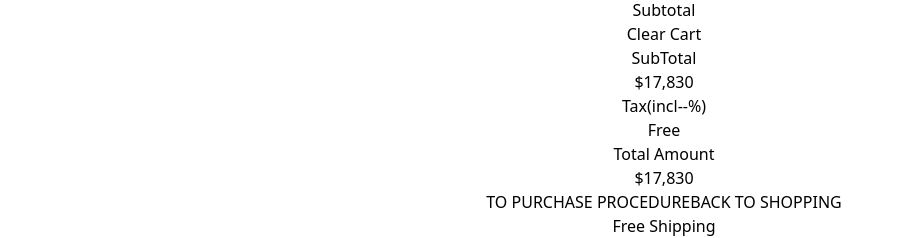
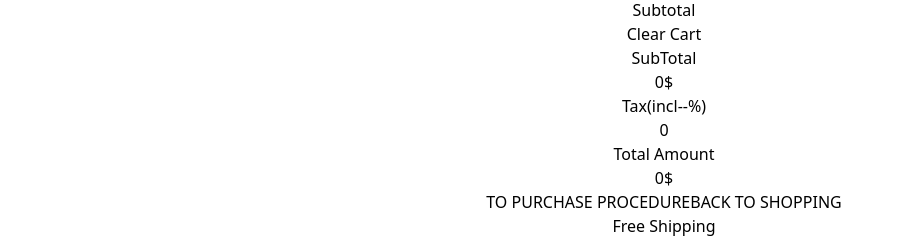
Before and after one commit to NguyenCaoNam/Costic, a React (Vite) app: page /cart in a window 1280 px wide. Shown: the part 261-499 px from the top of the page, without its empty margins (0-904 px from the left). Built offline with nearby package versions, Linux system fonts and the light colour scheme.

Commit message:
feat(costic): calculator price

```diff
--- a/src/Pages/CartProductPage.tsx
+++ b/src/Pages/CartProductPage.tsx
@@ -1,4 +1,4 @@
-import React from 'react'
+import React, { useEffect, useState } from 'react'
 import { useAppDispatch, useAppSelector } from '../hooks';
 import { clearProduct, clearProductById, decrementProduct, incrementProduct } from '../redux/rootSlice';
 import IconMinus from '../utils/icon/iconMinus';
@@ -7,12 +7,13 @@ import IconAdd from '../utils/icon/iconAdd';
 const CartProductPage = () => {
   const dispatch = useAppDispatch();
   const listProduct = useAppSelector(state => state.root.product)
+  const [totalAmount, setTotalAmount] = useState(0)
 
   const handleClearCart = () => {
     dispatch(clearProduct())
   }
 
-  const handleClearCartById = (id: string | number) => {
+  const handleClearCartById = (id: number) => {
     dispatch(clearProductById(id))
   }
 
@@ -24,6 +25,13 @@ const CartProductPage = () => {
   const handleAdd = (id: number | string) => {
     dispatch(incrementProduct(id))
   }
+
+  useEffect(() => {
+    const total = listProduct.reduce((acc, product) => {
+      return acc + product.currentPrice * product.quanlity;
+    }, 0);
+    setTotalAmount(total)
+  }, [listProduct])
 
   return (
     <div className='flex flex-col gap-[80px] items-center'>
@@ -71,15 +79,15 @@ const CartProductPage = () => {
           <div className='flex flex-col gap-[0px] items-center'>
             <div className='flex flex-row justify-between w-[340px] py-[24px] border-solid border-y-[1px] border-[#6E706E]'>
               <div className='text-[18px] text-right leading-[25px] text-black font-medium' >SubTotal</div>
-              <div className='text-[18px] text-right leading-[25px] text-[#6E706E] font-normal'>$17,830</div>
+              <div className='text-[18px] text-right leading-[25px] text-[#6E706E] font-normal'>{totalAmount}$</div>
             </div>
             <div className='flex flex-row justify-between w-[340px] py-[24px] border-solid border-b-[1px] border-[#6E706E]'>
               <div className='text-[18px] text-right leading-[25px] text-black font-medium'>Tax(incl--%)</div>
-              <div className='text-[18px] text-right leading-[25px] text-[#6E706E] font-normal'>Free</div>
+              <div className='text-[18px] text-right leading-[25px] text-[#6E706E] font-normal'>0</div>
             </div>
             <div className='flex flex-row justify-between w-[340px] py-[24px] border-solid border-b-[1px] border-[#6E706E]'>
               <div className='text-[18px] text-right leading-[25px] text-black font-medium'>Total Amount</div>
-              <div className='text-[18px] text-right leading-[25px] text-[#6E706E] font-normal'>$17,830</div>
+              <div className='text-[18px] text-right leading-[25px] text-[#6E706E] font-normal'>{totalAmount}$</div>
             </div>
           </div>
           <div className='flex flex-col gap-[16px] items-center'>
--- a/src/redux/rootSlice.ts
+++ b/src/redux/rootSlice.ts
@@ -60,7 +60,7 @@ const rootSlice = createSlice({
       state.product = []
     },
     clearProductById: (state, action) => {
-      const result = state.listFavourite.filter(item => item.id !== action.payload)
+      const result = state.product.filter(item => item.id !== action.payload)
       state.product = result
     },
     setFavourite: (state, action) => {
```
